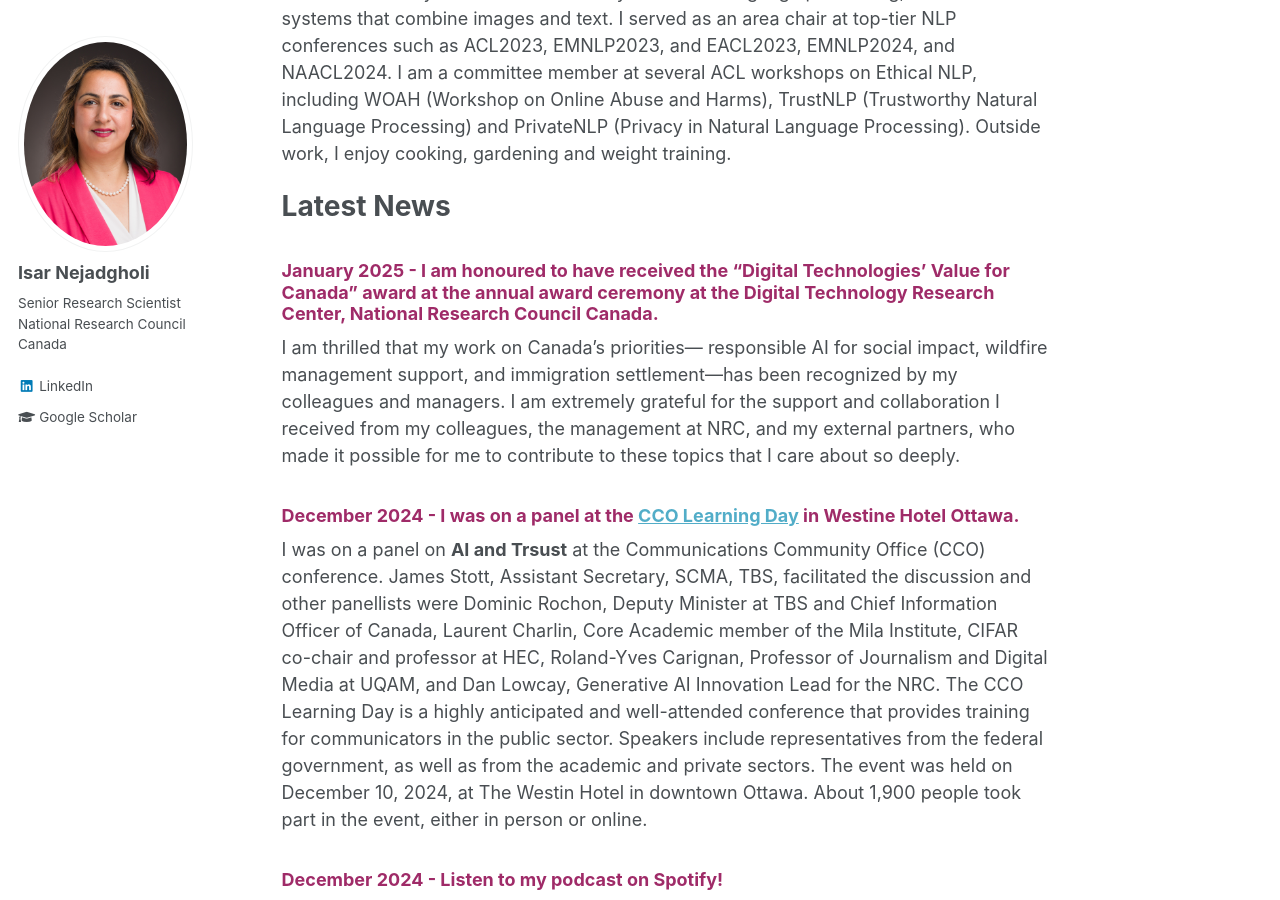
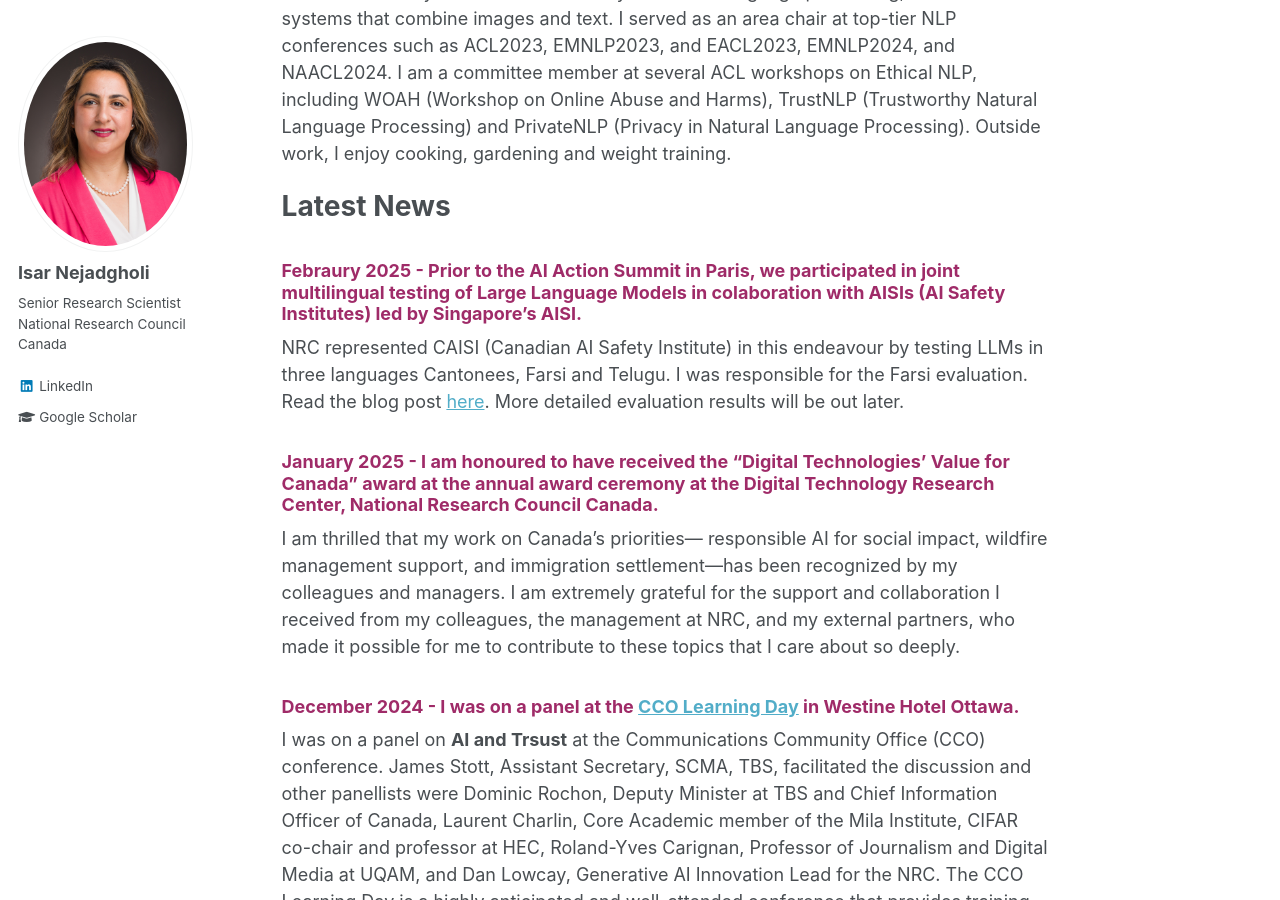
Before and after one commit to IsarNejad/IsarNejad.github.io, a Jekyll site: the page built from _pages/about.md, in a window 1280 px wide and 900 px high, scrolled down 343 px. Built offline with Jekyll 4.4.1, drawn with Linux system fonts in a browser that asks for light colours.

Commit message:
Update about.md

```diff
--- a/_pages/about.md
+++ b/_pages/about.md
@@ -11,6 +11,11 @@ redirect_from:
 I am a Senior Research Scientist at the [National Research Council Canada](https://nrc.canada.ca/en) and an Adjunct Professor at the [University of Ottawa](https://www.uottawa.ca/faculty-engineering/school-electrical-engineering-computer-science). In my [research](https://isarnejad.github.io//research/), I am interested in projects that leverage AI-enabled technologies to address societal challenges. ⁤⁤I am also dedicated to incorporating the principles of responsible AI into digital solutions to ensure ethical considerations are integrated into technological advancements. Previously, I have worked on building and deploying machine learning systems in various applications, including biomedical signal, image, speech and text processing, in both academic and industrial environments. My current work is mainly on natural language processing, or multimodal systems that combine images and text. I served as an area chair at top-tier NLP conferences such as ACL2023, EMNLP2023, and EACL2023, EMNLP2024, and NAACL2024. I am a committee member at several ACL workshops on Ethical NLP, including WOAH (Workshop on Online Abuse and Harms), TrustNLP (Trustworthy Natural Language Processing) and PrivateNLP (Privacy in Natural Language Processing). Outside work, I enjoy cooking, gardening and weight training.
 
 # Latest News
+
+{: .amaranth-deep-purple}
+### Febraury 2025 - Prior to the AI Action Summit in Paris, we participated in joint multilingual testing of Large Language Models in colaboration with AISIs (AI Safety Institutes) led by Singapore's AISI.
+
+NRC represented CAISI (Canadian AI Safety Institute) in this endeavour by testing LLMs in three languages Cantonees, Farsi and Telugu. I was responsible for the Farsi evaluation. Read the blog post [here](https://sgaisi.sg/publication/data/International-Network-of-AI-Safety-Institutes-Joint-Testing-Exercise-Improving-Methodologies-for-AI-Model-Evaluations-Across-Global-Languages.pdf). More detailed evaluation results will be out later.
 
 {: .amaranth-deep-purple}
 ### January 2025 - I am honoured to have received the "Digital Technologies' Value for Canada" award at the annual award ceremony at the Digital Technology Research Center, National Research Council Canada.
```
